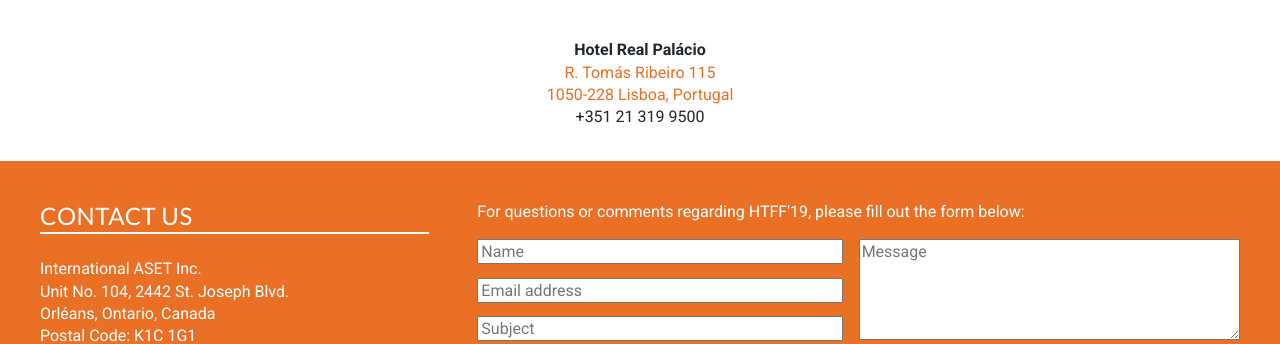
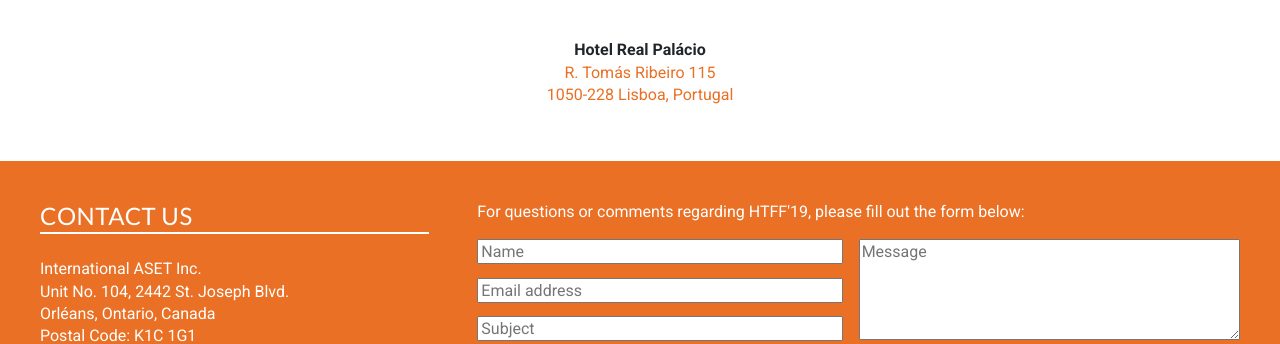
Before and after one commit to intaset/htff, a Jekyll site: the page built from venue.html, in a window 1280 px wide and 900 px high, scrolled down 973 px. Shown: the part 334-678 px from the top of the window. Built offline with Jekyll 4.4.1, drawn with Linux system fonts in a browser that asks for light colours; nearby versions of some CDN libraries; Markdown is read by kramdown in place of the engine named in the settings; comment, search, counter and statistics services are not loaded.

Commit message:
removed hotel phone number from venue & accommodation

```diff
--- a/accommodation.html
+++ b/accommodation.html
@@ -11,7 +11,7 @@
 
               <p class="body"><strong>We are pleased to announce that the 6<sup>th</sup> International Conference on Heat Transfer and Fluid Flow (HTFF'19) will be held at the Hotel Real Palácio.</strong> More importantly, we have collaborated with the hotel to offer our customers a reduced rate on the accommodations! This discounted rate is only valid until May 12, 2019.</p>
 
-              <a href="../RealPalacioLisbonBookingForm.pdf" target="_blank"><i class="fas fa-hotel fa-2x sr-icons"></i> Discounted Rate Booking Form</a>
+              <a href="../RealPalacioLisbonBookingForm.pdf" class="body-link" target="_blank"><i class="fas fa-hotel fa-2x sr-icons"></i> Discounted Rate Booking Form</a>
 
               <center><a href="http://www.realpalacio.realhotelsgroup.com" target="_blank" class="body-link"><img src="../img/realpalacio_logo.png" class="flex-sponsor"></a></center>
               <br>
@@ -20,12 +20,12 @@
               <strong>Hotel Real Palácio</strong><br>
               <a target="_blank" href="https://goo.gl/maps/2nzrHVxWGGs" class="body-link">R. Tomás Ribeiro 115 <br>
               1050-228 Lisboa, Portugal </a><br>
-              +351 21 319 9500
+
                <br>
               </p>
               </center>
 
-        <p class="body">We will provide a list of other nearby accommodations to the venue soon! Thank you for your patience.</p>
+        <p class="body"><br>We will provide a list of other nearby accommodations to the venue soon! Thank you for your patience.</p>
 
  <!-- <p class="body"><strong>We are pleased to announce that the 6<sup>th</sup> International Conference on Heat Transfer and Fluid Flow (HTFF'19) will be held at the Novotel Madrid Center. </strong> More importantly, we have collaborated with the hotel to offer our customers a reduced rate on the accommodations! Please click here for more information: Novotel Madrid Center.</p>
 
--- a/venue.html
+++ b/venue.html
@@ -9,7 +9,7 @@
   <div class="unit-spacer content">
   <p class="body"><strong>We are pleased to announce that the 6<sup>th</sup> International Conference on Heat Transfer and Fluid Flow (HTFF'19) will be held at the Hotel Real Palácio.</strong> More importantly, we have collaborated with the hotel to offer our customers a reduced rate on the accommodations! This discounted rate is only valid until May 12, 2019.</p>
 
-              <a href="../RealPalacioLisbonBookingForm.pdf" target="_blank"><i class="fas fa-hotel fa-2x sr-icons"></i> Discounted Rate Booking Form</a>
+              <a href="../RealPalacioLisbonBookingForm.pdf" class="body-link" target="_blank"><i class="fas fa-hotel fa-2x sr-icons"></i> Discounted Rate Booking Form</a>
 
 <br><br><h4>Hotel Real Palácio</h4>
 <p class="body">Restored from the former Guedes Quinhones Palace, which dates back to the 17th century, the Hotel
@@ -17,7 +17,7 @@
 contemporary styles for a comfortable stay that also allows a glimpse back into the past. Guests are
 invited to the Real Cozinha Restaurant to creatively reimagine traditional Portuguese cuisine or to the
 Health Club for a relaxing spa experience. For more information on how to reserve a room, please see
-the <a href="https://htffconference.com/accommodation">accommodation</a> page.
+the <a href="https://htffconference.com/accommodation" class="body-link">accommodation</a> page.
 </p>
 
 <p class="body">Travelling around the city is quick and easy with buses and metros right on your doorstep. Hotel Real
@@ -36,7 +36,6 @@
 <strong>Hotel Real Palácio</strong><br>
 <a target="_blank" href="https://goo.gl/maps/2nzrHVxWGGs" class="body-link">R. Tomás Ribeiro 115 <br>
 1050-228 Lisboa, Portugal </a><br>
-+351 21 319 9500
  <br>
 </p>
 </center>
```
Also changed, not shown: 2 other files.
